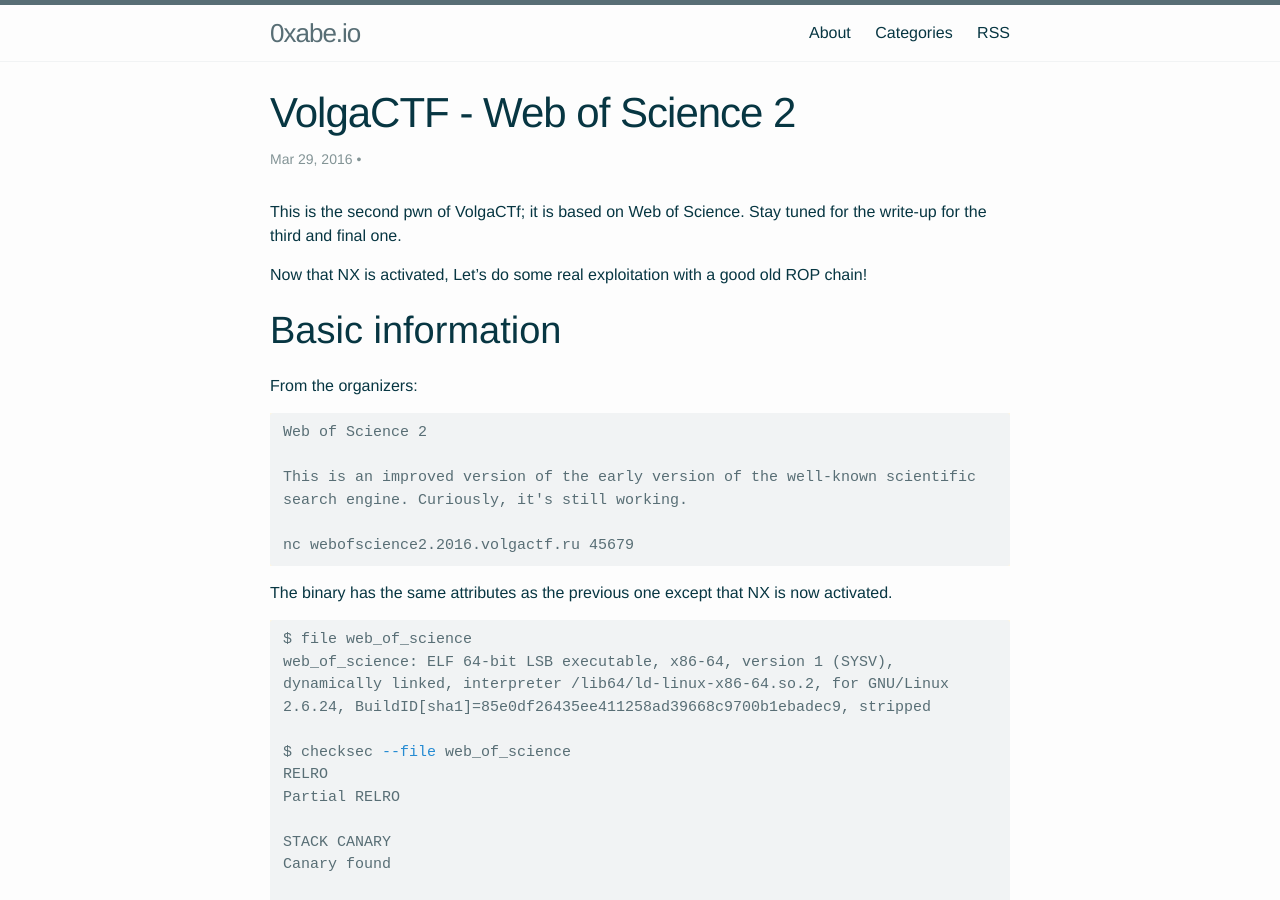
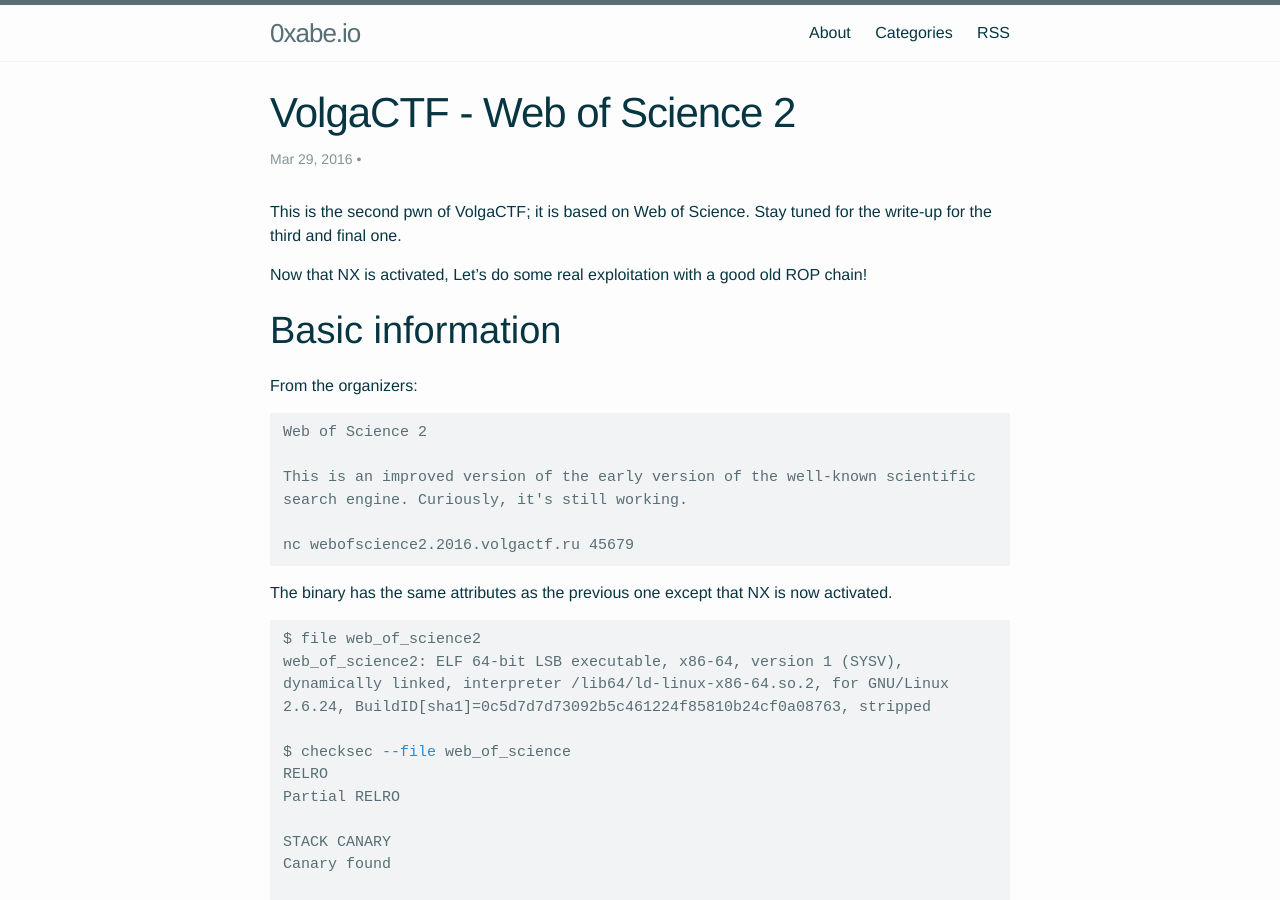
Before and after one commit to 0xabe-io/0xabe-io.github.io, a Jekyll site: the page built from _posts/2016-03-29-VolgaCTF-pwn-Web-of-Science2.md, in a window 1280 px wide and 900 px high. Built offline with Jekyll 4.4.1, drawn with Linux system fonts in a browser that asks for light colours; comment, search, counter and statistics services are not loaded.

Commit message:
VolgaCTF Web of Science 2 write-up

```diff
--- a/_posts/2016-03-29-VolgaCTF-pwn-Web-of-Science2.md
+++ b/_posts/2016-03-29-VolgaCTF-pwn-Web-of-Science2.md
@@ -4,7 +4,7 @@ title: "VolgaCTF - Web of Science 2"
 date: 2016-03-29 00:00
 categories: ctf exploit
 ---
-This is the second pwn of VolgaCTf; it is based on Web of Science. Stay tuned
+This is the second pwn of VolgaCTF; it is based on Web of Science. Stay tuned
 for the write-up for the third and final one.
 
 Now that NX is activated, Let's do some real exploitation with a good old ROP chain!
@@ -24,10 +24,10 @@ nc webofscience2.2016.volgactf.ru 45679
 The binary has the same attributes as the previous one except that NX is now activated.
 
 {% highlight shell-session %}
-$ file web_of_science
-web_of_science: ELF 64-bit LSB executable, x86-64, version 1 (SYSV),
+$ file web_of_science2
+web_of_science2: ELF 64-bit LSB executable, x86-64, version 1 (SYSV),
 dynamically linked, interpreter /lib64/ld-linux-x86-64.so.2, for GNU/Linux
-2.6.24, BuildID[sha1]=85e0df26435ee411258ad39668c9700b1ebadec9, stripped
+2.6.24, BuildID[sha1]=0c5d7d7d73092b5c461224f85810b24cf0a08763, stripped
 
 $ checksec --file web_of_science
 RELRO
```
